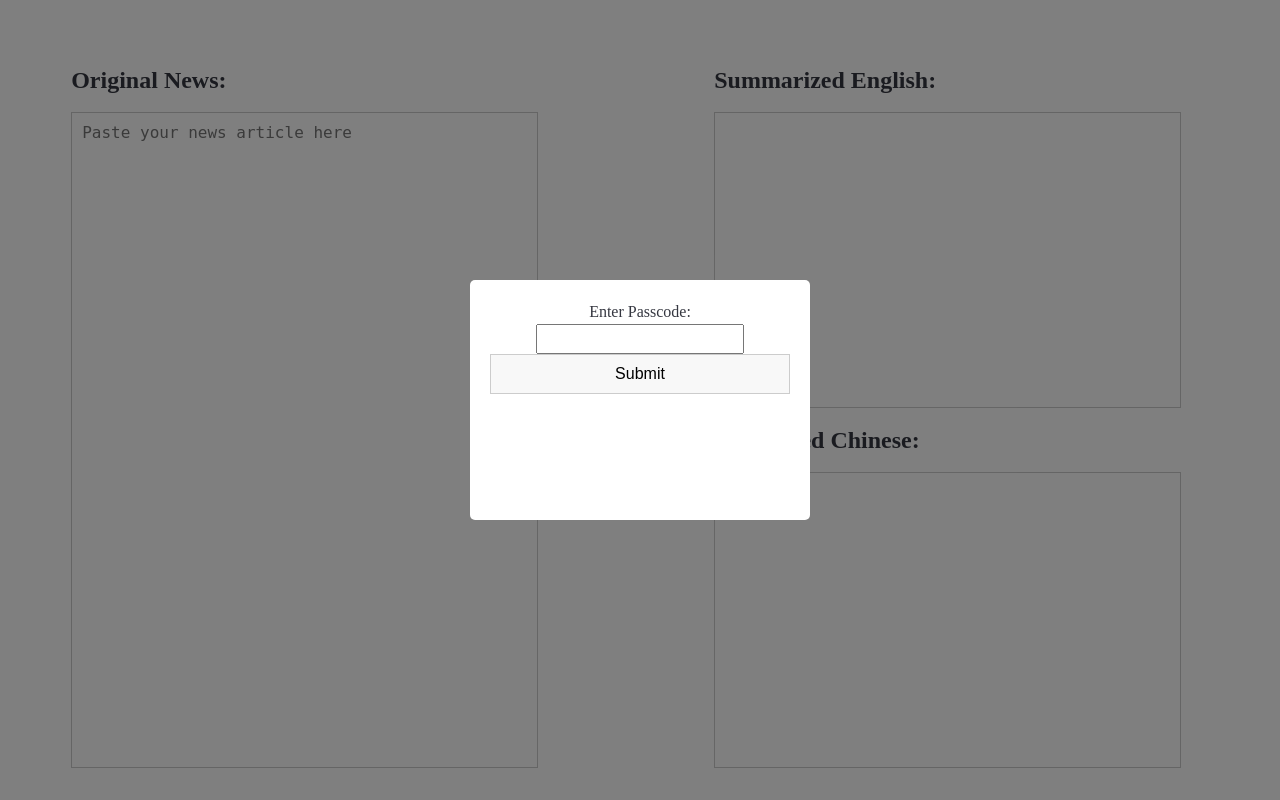
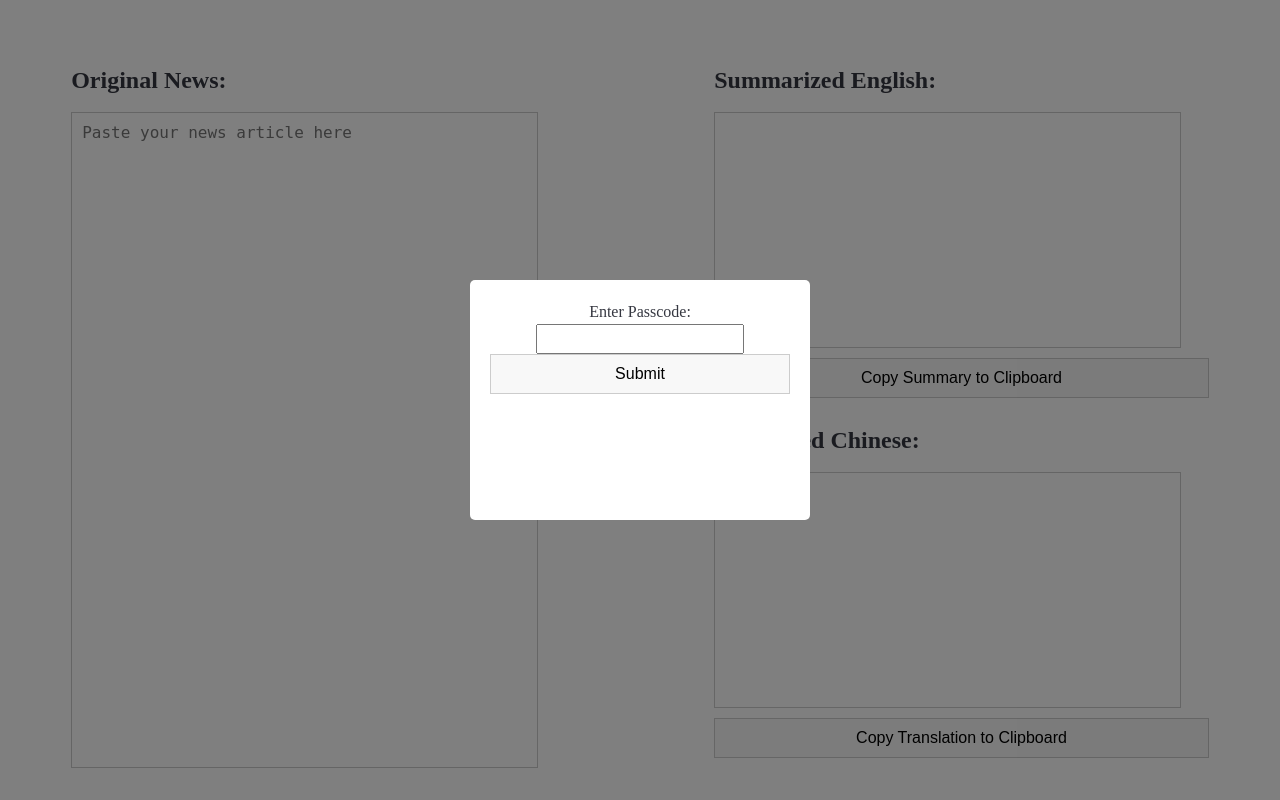
Before and after one commit to hiroayumi/gvf-news, a Flask app: page / in a window 1280 px wide. Run offline with Flask 2, Linux system fonts and the light colour scheme; some web fonts are replaced.

Commit message:
Update index.html

```diff
--- a/templates/index.html
+++ b/templates/index.html
@@ -12,14 +12,16 @@
       <textarea id="input-text" placeholder="Paste your news article here" required></textarea>
     </div>
     <div class="buttons">
-      <button id="summarize">Submit</button>
+      <button id="summarize">Summarize</button>
       <button id="translate">Translate</button>
     </div>
     <div class="output">
         <h2>Summarized English:</h2>
         <textarea id="summary-output" readonly></textarea>
+        <button id="copy-summary" class="copy-btn">Copy Summary to Clipboard</button>
         <h2>Translated Chinese:</h2>
         <textarea id="translation-output" readonly></textarea>
+        <button id="copy-translation" class="copy-btn">Copy Translation to Clipboard</button>
     </div>
   <script src="{{ url_for('static', filename='app.js') }}"></script>
 </body>
```
